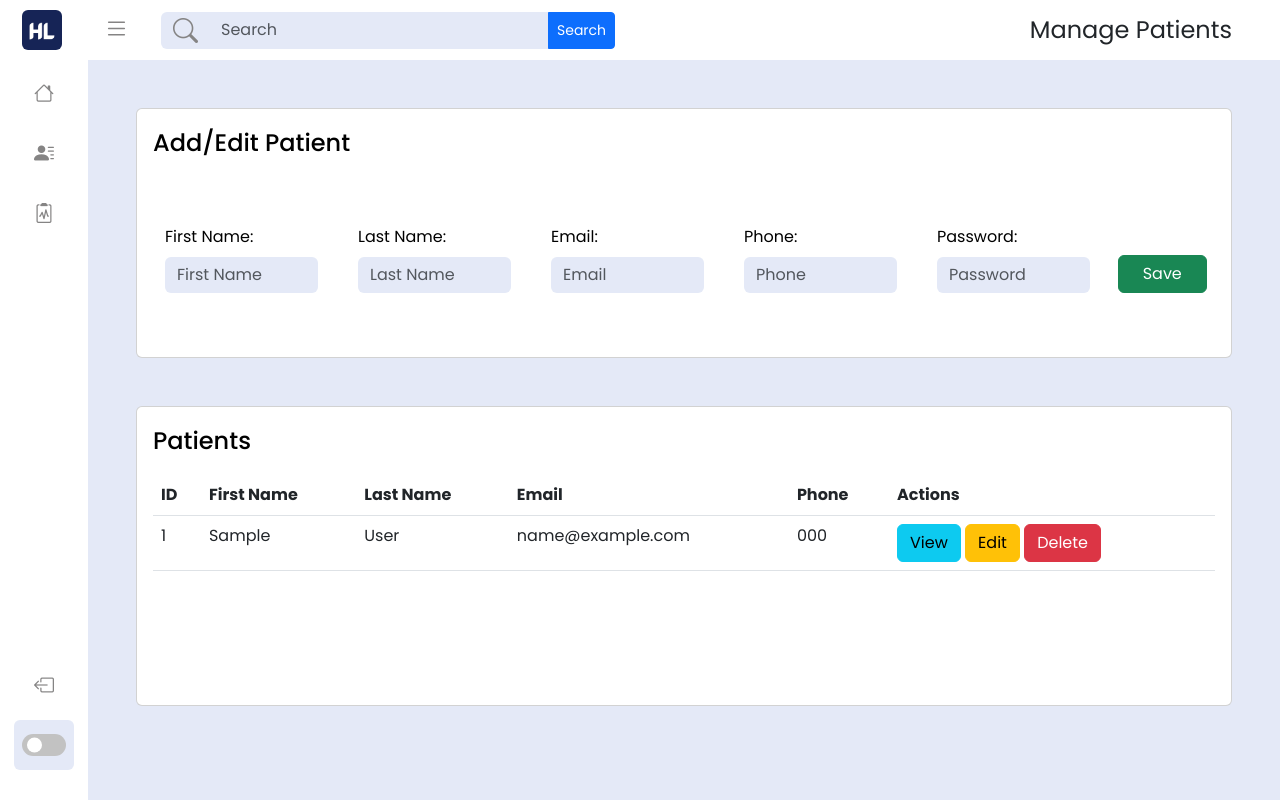
After one commit to kainah07/Healthy_life_clinic, a PHP site: page /manage_patients.php in a window 1280 px wide. The commit adds this page. Run offline with PHP 8.4, Linux system fonts and the light colour scheme; tables that the repository leaves empty or names only in its code hold one stand-in row (values such as "Sample post"); some web fonts are replaced.

Commit message:
Implements patient management functionality
Adds functionality to create, update, and delete patient records in the database. Includes form handling and password hashing for security. Also corrects a typo in the admin dashboard navigation.

```diff
--- a/admin_dashboard.php
+++ b/admin_dashboard.php
@@ -43,7 +43,7 @@ include 'queries.php';
           </li>
 
           <li class="nav-link">
-            <a href="manage_patients.html">
+            <a href="manage_patients.php">
               <i class="bi bi-person-lines-fill icon"></i>
               <span class="text nav-text">Patients</span>
             </a>
--- a/css/admin_dashboard.css
+++ b/css/admin_dashboard.css
@@ -258,6 +258,7 @@ main {
   height: 60px;
   display: flex;
   align-items: center;
+  justify-content: space-between;
 }
 
 .search-icon {
@@ -320,3 +321,11 @@ body.dark input.form-control:focus {
 .chart-container {
   height: 300px;
 }
+
+.save-button {
+  margin-top: 30px;
+}
+
+.patients-list-con {
+  height: 300px;
+}
--- /dev/null
+++ b/manage_patients.php
@@ -0,0 +1,193 @@
+<?php
+include 'config.php';
+include 'queries.php';
+?>
+
+<!DOCTYPE html>
+<html lang="en">
+  <head>
+    <meta charset="UTF-8">
+    <meta name="viewport" content="width=device-width, initial-scale=1.0">
+    <title>Appointment</title>
+
+    <link href="https://cdn.jsdelivr.net/npm/bootstrap@5.3.0/dist/css/bootstrap.min.css" rel="stylesheet">
+    <link rel="stylesheet" href="css/admin_dashboard.css">
+
+
+    <!-- Bootstrap Icons -->
+    <link href="https://cdn.jsdelivr.net/npm/bootstrap-icons@1.11.3/font/bootstrap-icons.css" rel="stylesheet">
+
+    <script src="https://cdn.jsdelivr.net/npm/echarts@5.4.3/dist/echarts.min.js"></script>
+  </head>
+  <body>
+    <nav class="sidebar close">
+    <header>
+      <a href="" class="image-text ps-3 nav-link">
+        <span class="image">
+          <img src="images/logo (1).png" alt="logo">
+        </span>
+        <div class="text header-text">
+          <span class="name">Healthy Life </span>
+          <span class="clinic">Clinic</span>
+        </div>
+      </a>
+    </header>
+
+    <div class="menu-bar">
+      <div class="menu mt-2">
+        <ul class="menu-links ">
+          <li class="nav-link">
+            <a href="admin_dashboard.php">
+              <i class="bi bi-house icon"></i>
+              <span class="text nav-text">Dashboard</span>
+            </a>
+          </li>
+
+          <li class="nav-link">
+            <a href="manage_patients.php">
+              <i class="bi bi-person-lines-fill icon"></i>
+              <span class="text nav-text">Patients</span>
+            </a>
+          </li>
+
+          <li class="nav-link">
+            <a href="">
+              <i class="bi bi-clipboard2-pulse icon"></i>
+              <span class="text nav-text">Providers</span>
+            </a>
+          </li>
+
+        </ul>
+      </div>
+
+      <div class="bottom-content">
+        <li class="">
+          <a href="">
+            <i class="bi bi-box-arrow-left icon"></i>
+            <span class="text nav-text">Logout</span>
+          </a>
+        </li>
+
+        <li class="mode">
+          <div class="moon-sun">
+            <i class="bi bi-moon icon moon"></i>
+            <i class="bi bi-sun icon sun"></i>
+          </div>
+          <span class="mode-text text">Dark Mode</span>
+          <div class="toggle-switch">
+            <span class="switch"></span>
+          </div>
+        </li>
+      </div>
+    </div>
+  </nav>
+
+  <main>
+      <div class="dashboard-top-nav">
+        <div class="d-flex align-items-center">
+          <i class="bi bi-list mx-3 toggle"></i>
+          <form action="" class="d-flex" role="search">
+            <div class="input-group m-3">
+              <i class="bi bi-search input-group-text search-icon"></i>
+              <input class="form-control" type="search" name="search" id="search" placeholder="Search" aria-label="Search">
+              <button class="btn  btn-primary btn-sm">Search</button>
+            </div>
+          </form>
+        </div>
+        <div class="me-5">
+          <p class="mt-3 fs-4">Manage Patients</p>
+        </div>
+
+      </div>
+
+      <section class="container-fluid my-5 px-5">
+        <div class="card p-3 edit-con mb-5">
+          <p class="fs-4 fw-medium">Add/Edit Patient</p>
+          <form method="POST" action="manage_patients.php">
+            <input type="hidden" name="id" id="patient_id">
+            <div class="row gap-3 mx-auto py-5">
+              <div class="col-2">
+                 <label for="first_name" class="form-label">First Name:</label>
+                 <input type="text" class="form-control" name="first_name" id="first_name" placeholder="First Name" required>
+              </div>
+
+              <div class="col-2">
+                <label for="last_name" class="form-label">Last Name:</label>
+                <input type="text" class="form-control" name="last_name" id="last_name" placeholder="Last Name" required>
+              </div>
+
+               <div class="col-2">
+                 <label for="email" class="form-label">Email:</label>
+                  <input type="email" class="form-control" name="email" id="email" placeholder="Email" required>
+              </div>
+
+               <div class="col-2">
+                <label for="phone" class="form-label">Phone:</label>
+                <input type="text" class="form-control" name="phone" id="phone" placeholder="Phone">
+              </div>
+
+              <div class="col-2">
+                <label for="password" class="form-label">Password:</label>
+                <input type="password" class="form-control" name="password" id="password" placeholder="Password" required>
+              </div>
+
+              <div class="col-1 text-end m-0 p-0">
+                    <button type="submit" class="btn btn-success save-button w-100">Save</button>
+                </div>
+
+            </div>
+          </form>
+        </div>
+
+        <div class="card patients-list-con p-3 ">
+          <p class="fs-4 fw-medium">Patients</p>
+          <div class="table-responsive">
+          <table class="table">
+            <tr>
+                <th>ID</th>
+                <th>First Name</th>
+                <th>Last Name</th>
+                <th>Email</th>
+                <th>Phone</th>
+                <th>Actions</th>
+            </tr>
+            <?php while ($row = mysqli_fetch_assoc($result)) { ?>
+            <tr>
+                <td><?php echo $row['patient_id']; ?></td>
+                <td><?php echo $row['first_name']; ?></td>
+                <td><?php echo $row['last_name']; ?></td>
+                <td><?php echo $row['email']; ?></td>
+                <td><?php echo $row['phone']; ?></td>
+                <td>
+                    <a href='view_patient.php?id=<?php echo $row['patient_id']; ?>' class='btn btn-info mb-lg-0 mb-2'>View</a>
+                    <button class='btn btn-warning mb-lg-0 mb-2' onclick="editPatient(<?php echo $row['patient_id']; ?>, '<?php echo $row['first_name']; ?>', '<?php echo $row['last_name']; ?>', '<?php echo $row['email']; ?>', '<?php echo $row['phone']; ?>')">Edit</button>
+                    <form method="POST" action="manage_patients.php" style="display:inline;">
+                        <input type="hidden" name="id" value="<?php echo $row['patient_id']; ?>">
+                        <button class='btn btn-danger mb-lg-0 mb-2' type="submit" name="delete">Delete</button>
+                    </form>
+                </td>
+            </tr>
+            <?php } ?>
+            </table>
+          </div>
+        </div>
+
+      </section>
+    </main>
+
+    <script src="https://cdn.jsdelivr.net/npm/bootstrap@5.3.7/dist/js/bootstrap.bundle.min.js" integrity="sha384-ndDqU0Gzau9qJ1lfW4pNLlhNTkCfHzAVBReH9diLvGRem5+R9g2FzA8ZGN954O5Q" crossorigin="anonymous"></script>
+    <script src="components/admin_dashboard.js"></script>
+
+    <script>
+        function editPatient(id, firstName, lastName, email, phone) {
+            document.getElementById('patient_id').value = id;
+            document.getElementById('first_name').value = firstName;
+            document.getElementById('last_name').value = lastName;
+            document.getElementById('email').value = email;
+            document.getElementById('phone').value = phone;
+        }
+    </script>
+
+  </body>
+
+</html>
--- a/queries.php
+++ b/queries.php
@@ -95,4 +95,40 @@ while ($row = mysqli_fetch_assoc($result_services)) {
 }
 
 $service_json = json_encode($service_data);
+
+
+
+if ($_SERVER['REQUEST_METHOD'] === 'POST') {
+    if (isset($_POST['delete'])) {
+        $id = intval($_POST['id']);
+        $query = "DELETE FROM patients WHERE patient_id = $id";
+        mysqli_query($conn, $query);
+    } else {
+        $first_name = mysqli_real_escape_string($conn, $_POST['first_name']);
+        $last_name = mysqli_real_escape_string($conn, $_POST['last_name']);
+        $email = mysqli_real_escape_string($conn, $_POST['email']);
+        $phone = mysqli_real_escape_string($conn, $_POST['phone']);
+        $password = mysqli_real_escape_string($conn, $_POST['password']);
+        $hashed_password = password_hash($password, PASSWORD_DEFAULT);
+
+        echo "Plain Password: " . $password . "<br>";
+        echo "Hashed Password: " . $hashed_password . "<br>";
+
+        if (isset($_POST['id']) && $_POST['id'] !== '') {
+            $id = intval($_POST['id']);
+            $query = "UPDATE patients SET first_name='$first_name', last_name='$last_name', email='$email', phone='$phone', password='$hashed_password' WHERE patient_id=$id";
+        } else {
+            $query = "INSERT INTO patients (first_name, last_name, email, phone, password) VALUES ('$first_name', '$last_name', '$email', '$phone', '$hashed_password')";
+        }
+
+        if (mysqli_query($conn, $query)) {
+            echo "<p>Patient saved successfully.</p>";
+        } else {
+            echo "<p>Error: " . mysqli_error($conn) . "</p>";
+        }
+    }
+}
+
+$query = "SELECT * FROM patients";
+$result = mysqli_query($conn, $query);
 ?>
```
Also changed, not shown: login.php (indentation only).
